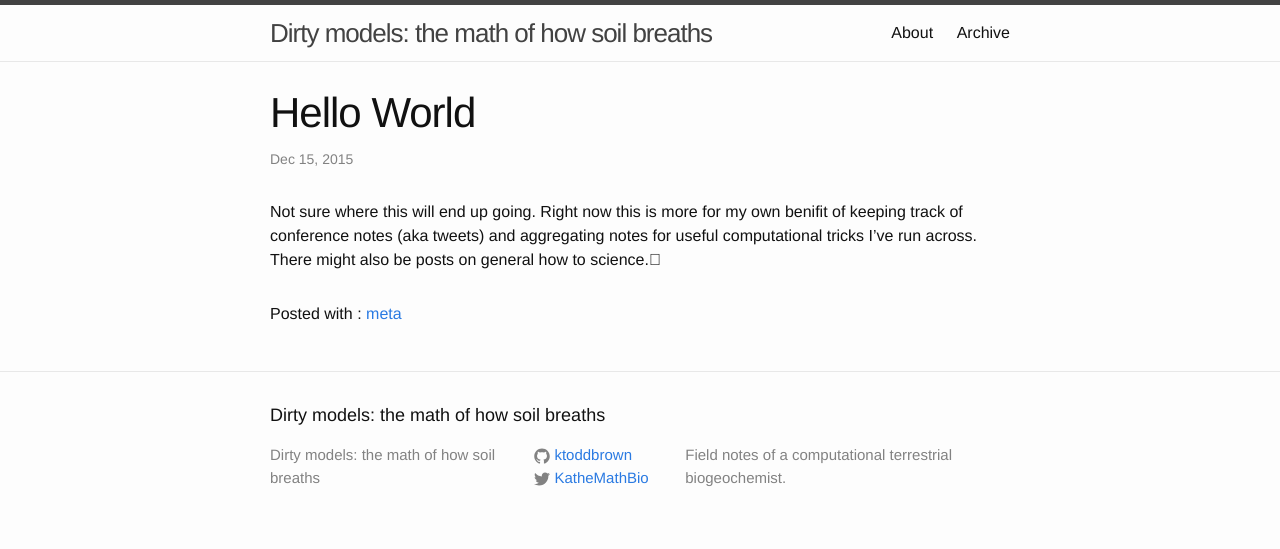
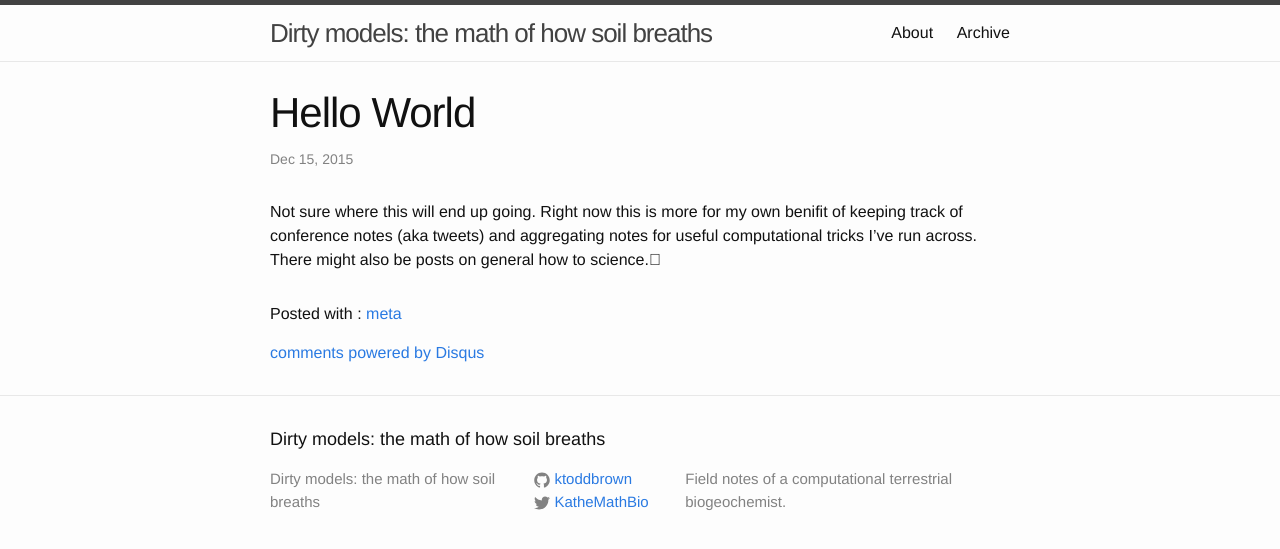
Before and after one commit to ktoddbrown/ktoddbrown.github.io, a Jekyll site: the page built from _posts/2015-12-15-Hello-world.markdown, in a window 1280 px wide. Shown: the top 549 px of the page. Built offline with Jekyll 4.4.1, drawn with Linux system fonts in a browser that asks for light colours; comment, search, counter and statistics services are not loaded; part of the change alters nothing that is shown.

Commit message:
Adding Disqus comments

```diff
--- /dev/null
+++ b/_includes/comments.html
@@ -0,0 +1,18 @@
+{% if page.comments %}
+<!-- Add Disqus comments. -->
+<div id="disqus_thread"></div>
+<script type="text/javascript">
+  /* * * CONFIGURATION VARIABLES: EDIT BEFORE PASTING INTO YOUR WEBPAGE * * */
+  var disqus_shortname = 'ktoddbrown'; // required: replace example with your forum shortname
+  //var disqus_identifier = "{{ site.disqusid }}{{ page.url | replace:'index.html','' }}";
+
+  /* * * DON'T EDIT BELOW THIS LINE * * */
+  (function() {
+    var dsq = document.createElement('script'); dsq.type = 'text/javascript'; dsq.async = true;
+    dsq.src = '//' + disqus_shortname + '.disqus.com/embed.js';
+    (document.getElementsByTagName('head')[0] || document.getElementsByTagName('body')[0]).appendChild(dsq);
+  })();
+</script>
+<noscript>Please enable JavaScript to view the <a href="http://disqus.com/?ref_noscript">comments powered by Disqus.</a></noscript>
+<a href="http://disqus.com" class="dsq-brlink">comments powered by <span class="logo-disqus">Disqus</span></a>
+{% endif %}
--- a/_layouts/default.html
+++ b/_layouts/default.html
@@ -10,8 +10,10 @@
     <div class="page-content">
       <div class="wrapper">
         {{ content }}
+	{% include comments.html %}
       </div>
     </div>
+
 
     {% include footer.html %}
 
--- a/_posts/2015-12-15-Hello-world.markdown
+++ b/_posts/2015-12-15-Hello-world.markdown
@@ -2,6 +2,7 @@
 layout: post
 title:  "Hello World"
 date:   2015-12-15 11:32:32 +0000
+comments: True
 tags: [meta]
 ---
 
```
